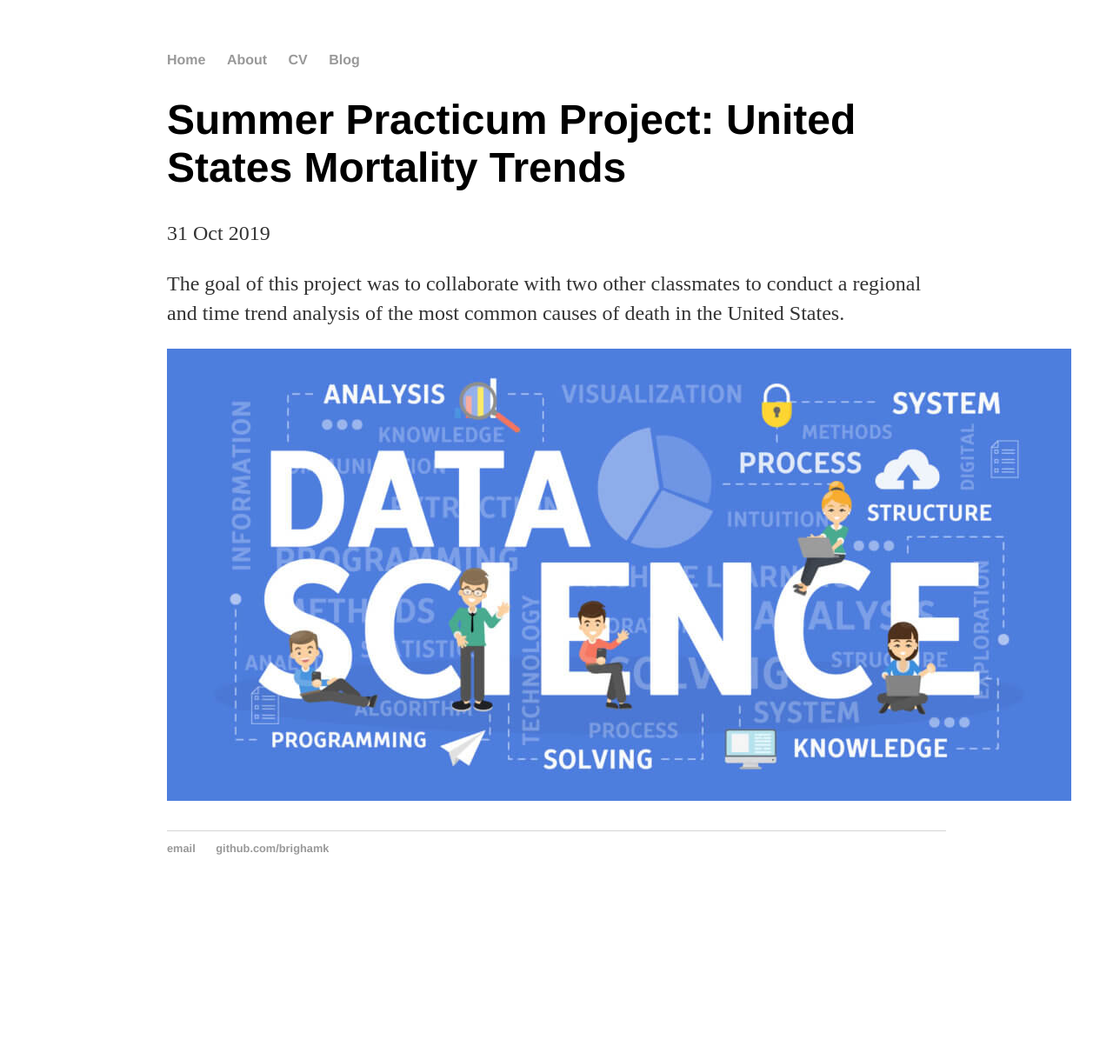
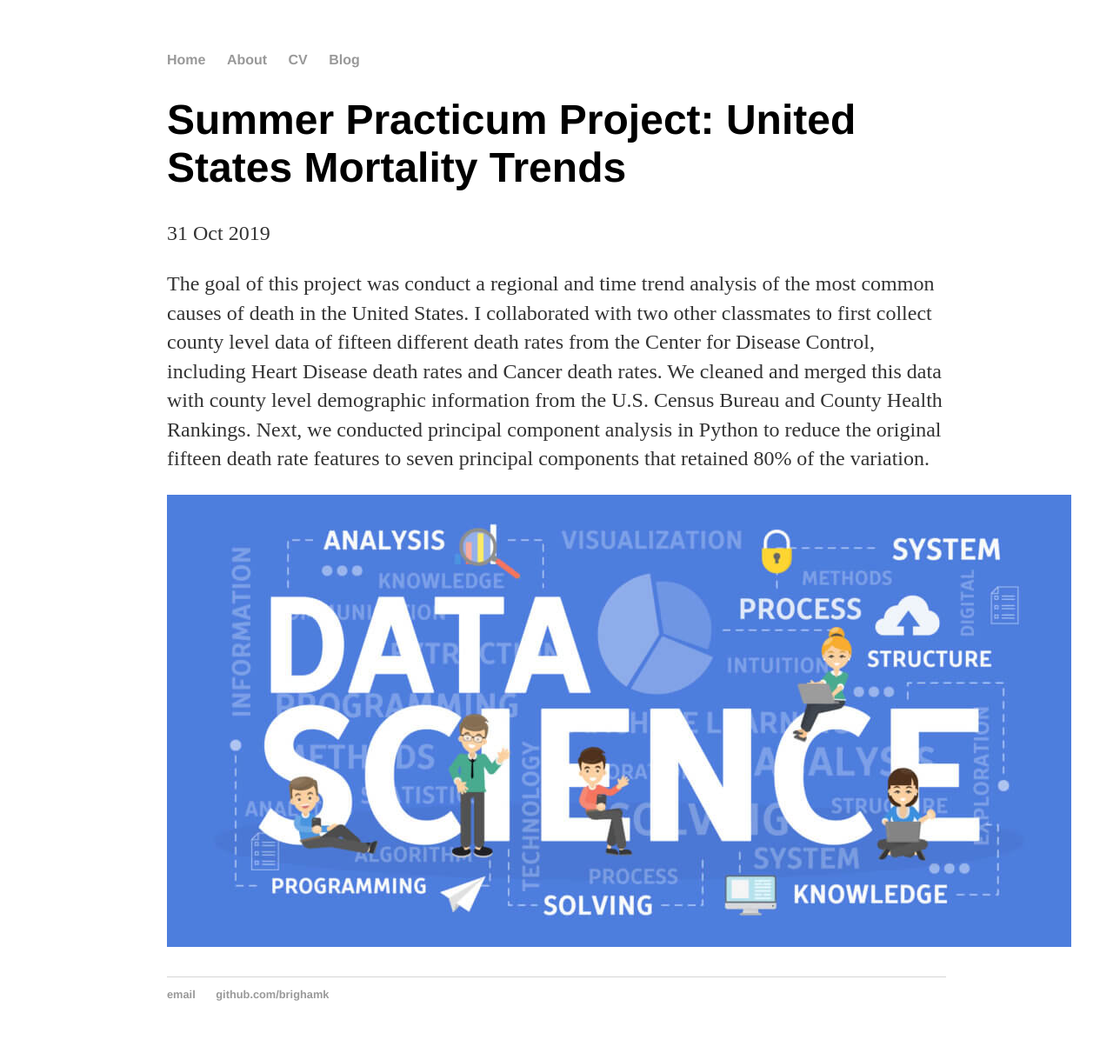
Before and after one commit to brighamk/brighamk.github.io, a Jekyll site: the page built from _posts/2019-10-31-first-post.md, in a window 1280 px wide. Shown: the whole page at 87% size. Built offline with Jekyll 4.4.1, drawn with Linux system fonts in a browser that asks for light colours; before the commit the page ends 1043 px from its top, so only the background shows below that.

Commit message:
Update 2019-10-31-first-post.md

```diff
--- a/_posts/2019-10-31-first-post.md
+++ b/_posts/2019-10-31-first-post.md
@@ -4,6 +4,7 @@ title: "Summer Practicum Project: United States Mortality Trends"
 date: 2019-10-31
 ---
 
-The goal of this project was to collaborate with two other classmates to conduct a regional and time trend analysis of the most common causes of death in the United States.
+The goal of this project was conduct a regional and time trend analysis of the most common causes of death in the United States. I collaborated with two other classmates to first collect county level data of fifteen different death rates from the Center for Disease Control, including Heart Disease death rates and Cancer death rates. We cleaned and merged this data with county level demographic information from the U.S. Census Bureau and County Health Rankings. Next, we conducted principal component analysis in Python to reduce the original fifteen death rate features to seven principal components that retained 80% of the variation.
+
 
 ![Image](https://github.com/brighamk/brighamk.github.io/blob/master/images/what-is-data-science-1040x520.jpg?raw=true)
```
